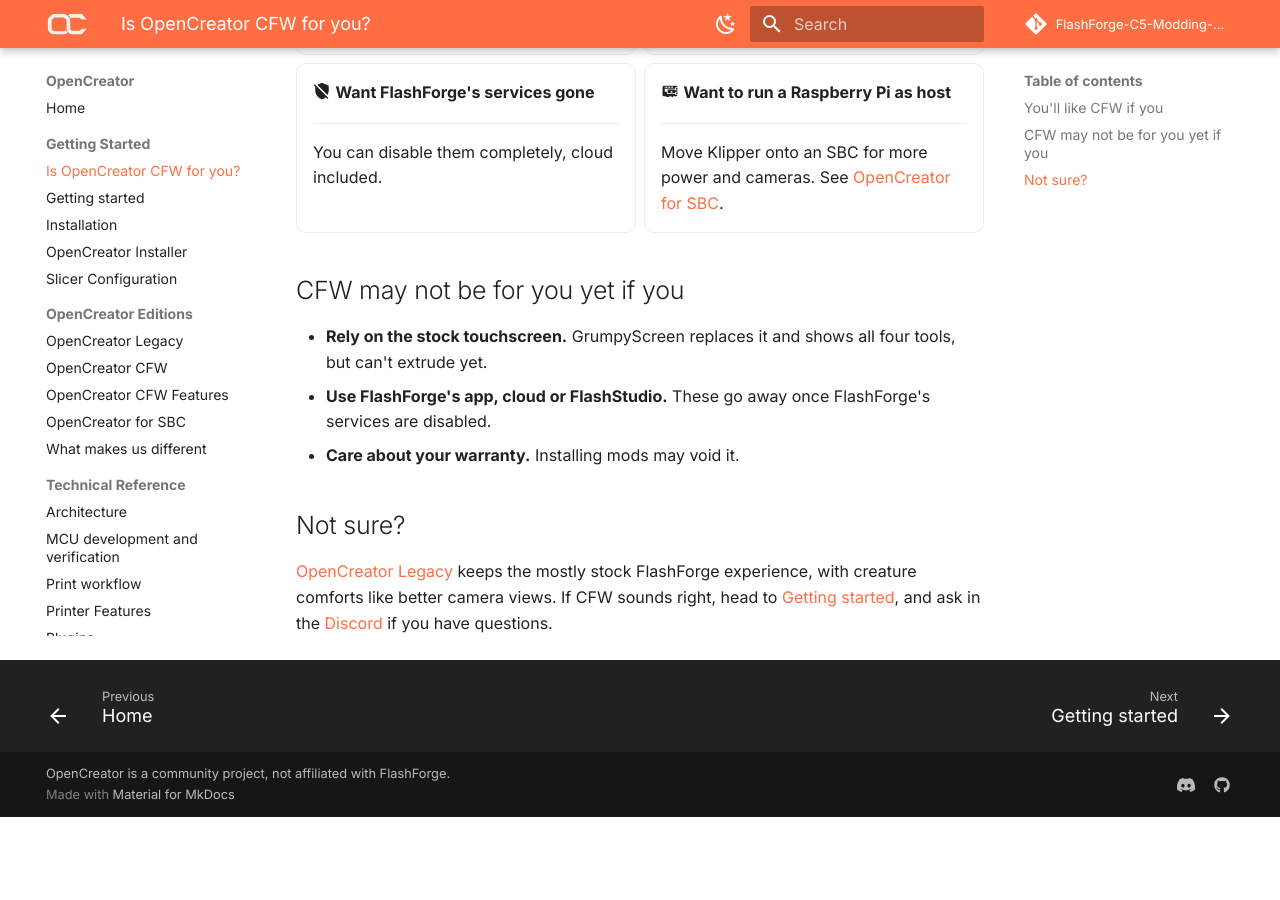
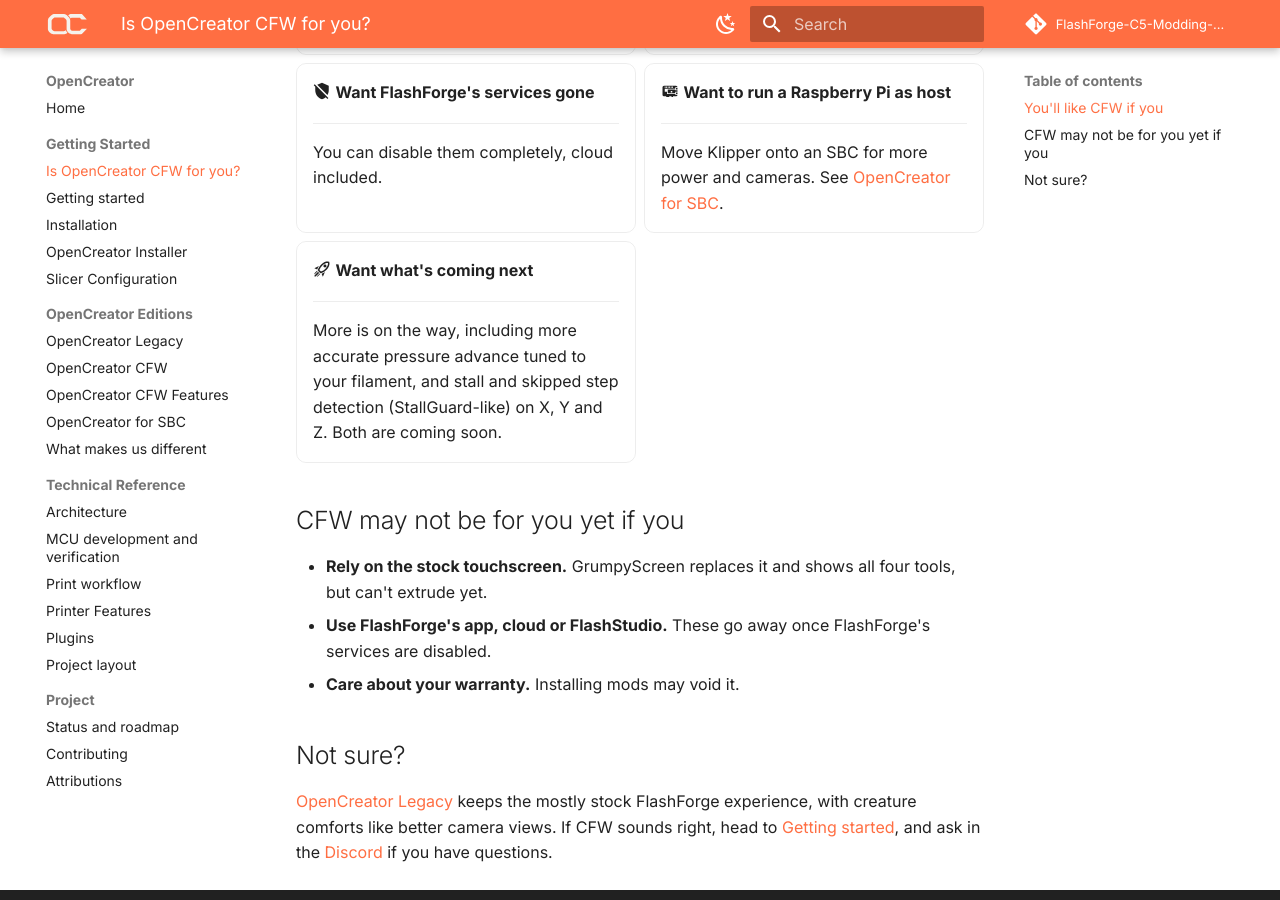
Before and after one commit to FlashForge-C5-Modding-Group/OpenCreator, an MkDocs documentation site: the page built from docs/is-cfw-for-you.md, in a window 1280 px wide and 900 px high, scrolled down 713 px. Built offline with MkDocs 1.6.1 and Material for MkDocs 9.7.7, drawn with Linux system fonts in a browser that asks for light colours; comment, search, counter and statistics services are not loaded; before the commit the page ends 1530 px from its top, so only the background shows below that.

Commit message:
is cfw for you even more

```diff
--- a/docs/is-cfw-for-you.md
+++ b/docs/is-cfw-for-you.md
@@ -45,6 +45,13 @@ and a web UI. It's in public alpha, so it suits some people more than others.
 
     Move Klipper onto an SBC for more power and cameras. See [OpenCreator for SBC](rpi-klipper.md).
 
+-   :material-rocket-launch-outline: **Want what's coming next**
+
+    ---
+
+    More is on the way, including more accurate pressure advance tuned to your filament, and stall
+    and skipped step detection (StallGuard-like) on X, Y and Z. Both are coming soon.
+
 </div>
 
 ## CFW may not be for you yet if you
```
